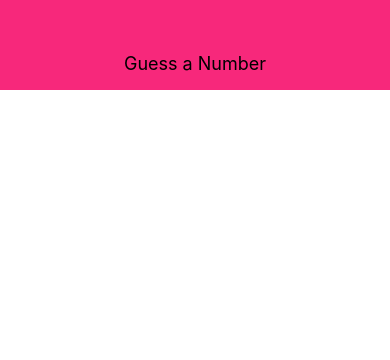
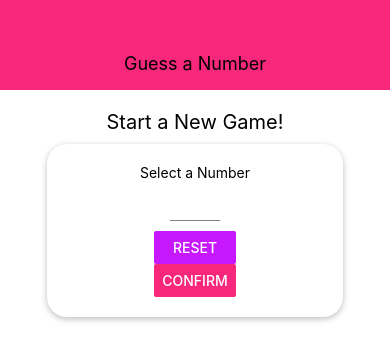
Before and after one commit to billbill96/guess-a-number-react-native, a React Native app: screen / in a window 390 px wide. Shown: the top 360 px of the page. Built offline with nearby package versions, Linux system fonts and the light colour scheme.

Commit message:
add more screen

```diff
--- a/App.js
+++ b/App.js
@@ -1,12 +1,36 @@
 import { StatusBar } from 'expo-status-bar';
-import React from 'react';
+import React, { useState } from 'react';
 import { StyleSheet, Text, View } from 'react-native';
-import Header from './components/header';
+
+import Header from './components/Header';
+import StartGameScreen from './screens/StartGameScreen';
+import GameScreen from './screens/GameScreen';
+import GameOverScreen from './screens/GameOverScreen';
 
 export default function App() {
+  const [userNumber, setUserNumber] = useState();
+  const [guessRounds, setGuessRounds] = useState(0);
+
+  const startGameHandler = (selectedNumber) => {
+    setUserNumber(selectedNumber);
+    setGuessRounds(0);
+  }
+
+  const gameOverHandler = numOfRounds => {
+    setGuessRounds(numOfRounds);
+  }
+
+  let content = <StartGameScreen onStartGame={startGameHandler} />
+  if (userNumber && guessRounds <= 0) {
+    content = <GameScreen userChoice={userNumber} onGameOver={gameOverHandler}/>
+  } else if (guessRounds > 0) {
+    content = <GameOverScreen />
+  }
+
   return (
     <View style={styles.screen}>
-      <Header title="Guess a Number"/>
+      <Header title="Guess a Number" />
+      {content}
     </View>
   );
 }
--- /dev/null
+++ b/components/Card.js
@@ -0,0 +1,26 @@
+import React from 'react';
+import { View, StyleSheet } from 'react-native';
+
+const Card = props => {
+    return (
+        <View style={{...styles.card, ...props.style}}>
+            {props.children}
+        </View>
+    )
+};
+
+const styles = StyleSheet.create({
+    card: {
+        alignItems: 'center',
+        shadowColor: 'black',
+        shadowOffset: { height: 2, width: 0 },
+        shadowRadius: 6,
+        shadowOpacity: 0.26,
+        backgroundColor: 'white',
+        elevation: 8,
+        padding: 20,
+        borderRadius: 20
+    }
+});
+
+export default Card;
--- /dev/null
+++ b/components/Input.js
@@ -0,0 +1,19 @@
+import React from 'react';
+import { TextInput, StyleSheet } from 'react-native';
+
+const Input = props => {
+    return (
+        <TextInput {...props} style={{...styles.input, ...props.styles}}/>
+    );
+};
+
+const styles = StyleSheet.create({
+    input: {
+        height: 30,
+        borderBottomColor: 'grey',
+        borderBottomWidth: 1,
+        marginVertical: 10
+    }
+});
+
+export default Input;
--- /dev/null
+++ b/components/NumberContainer.js
@@ -0,0 +1,30 @@
+import React from 'react';
+import { View, Text, StyleSheet } from 'react-native';
+
+import Colors from '../constants/color';
+
+const NumberContainer = props => {
+    return (
+        <View style={styles.container}>
+            <Text style={styles.number}>{props.children}</Text>
+        </View>
+    )
+};
+
+const styles = StyleSheet.create({
+    container: {
+        borderWidth: 2,
+        borderColor: Colors.accent,
+        padding: 10,
+        borderRadius: 10,
+        marginVertical: 10,
+        alignItems: 'center',
+        justifyContent: 'center'
+    },
+    number: {
+      color: Colors.accent,
+      fontSize: 22
+    }
+});
+
+export default NumberContainer;
--- a/components/header.js
+++ b/components/header.js
@@ -1,5 +1,7 @@
 import React from 'react';
 import { View, Text, StyleSheet } from 'react-native';
+
+import Colors from '../constants/color';
 
 const Header = props => {
     return (
@@ -14,7 +16,7 @@ const styles = StyleSheet.create({
         width: '100%',
         height: 90,
         paddingTop: 36,
-        backgroundColor: '#f7287b',
+        backgroundColor: Colors.primary,
         alignItems: 'center',
         justifyContent: 'center'
     },
--- /dev/null
+++ b/constants/color.js
@@ -0,0 +1,4 @@
+export default {
+    primary: '#f7287b',
+    accent: '#c717fc'
+};
--- /dev/null
+++ b/screens/GameOverScreen.js
@@ -0,0 +1,22 @@
+import React from 'react';
+import { View,
+    Text,
+    StyleSheet } from 'react-native';
+
+const GameOverScreen = props => {
+    return (
+        <View style={styles.screen}>
+            <Text>The Game is Over!</Text>
+        </View>
+    )
+}
+
+const styles = StyleSheet.create({
+    screen: {
+        flex: 1,
+        justifyContent: 'center',
+        alignItems: 'center'
+    }
+});
+
+export default GameOverScreen;
--- /dev/null
+++ b/screens/GameScreen.js
@@ -0,0 +1,81 @@
+import React, { useState, useRef, useEffect } from 'react';
+import { View,
+    Text,
+    Button,
+    Alert,
+    StyleSheet } from 'react-native';
+
+import NumberContainer from '../components/NumberContainer';
+import Card from '../components/Card';
+
+const generateRandomBetween = (min, max, exclude) => {
+    min = Math.ceil(min);
+    max = Math.floor(max);
+    const rndNum = Math.floor(Math.random() * (max-min)) + min;
+    if (rndNum === exclude) {
+        return generateRandomBetween(min, max, exclude);
+    } else {
+        return rndNum;
+    }
+};
+
+const GameScreen = props => {
+    const [currentGuess, setCurrentGuess] = useState(
+        generateRandomBetween(1, 100, props.userChoice)
+    );
+
+    const [rounds, setRounds] = useState(0);
+    const currentLow = useRef(1);
+    const currentHight = useRef(100);
+
+    const { userChoice, onGameOver} = props;
+    useEffect(() => {
+        if (currentGuess == userChoice) {
+            onGameOver(rounds);
+        }
+    }, [currentGuess, userChoice, onGameOver]);
+
+    const nextGuesHandler = direction => {
+        if (direction === 'lower' && currentGuess < props.userChoice ||
+            (direction === 'greater' && currentGuess > props.userChoice)) {
+                Alert.alert('Dont lie!', 'You know that is wrong...',
+                    [{text: 'Sorry!', style: 'cancel'}]);
+                return;
+        }
+        if (direction === 'lower') {
+            currentHight.current = currentGuess;
+        } else {
+            currentLow.current = currentGuess;
+        }
+        const nextNumber = generateRandomBetween(currentLow.current, currentHight.current, currentGuess);
+        setCurrentGuess(nextNumber);
+        setRounds(curRounds => curRounds + 1)
+    }
+
+    return (
+        <View style={styles.screen}>
+            <Text>Opponent's guess</Text>
+            <NumberContainer>{currentGuess}</NumberContainer>
+            <Card style={styles.buttonContainer}>
+                <Button title="LOWER" onPress={nextGuesHandler.bind(this, 'lower')} />
+                <Button title="GREATER" onPress={nextGuesHandler.bind(this, 'greater')}/>
+            </Card>
+        </View>
+    )
+};
+
+const styles = StyleSheet.create({
+    screen: {
+        flex: 1,
+        padding: 10,
+        alignItems: 'center'
+    },
+    buttonContainer: {
+        flexDirection: 'row',
+        justifyContent: 'space-around',
+        marginTop: 20,
+        maxWidth: '80%'
+    }
+});
+
+export default GameScreen;
--- /dev/null
+++ b/screens/StartGameScreen.js
@@ -0,0 +1,113 @@
+import React, { useState } from 'react';
+import { View,
+    StyleSheet,
+    Text,
+    Button,
+    TouchableWithoutFeedback,
+    Keyboard,
+    Alert } from 'react-native';
+
+import Card from '../components/Card';
+import Input from '../components/Input';
+import Colors from '../constants/color';
+import NumberContainer from '../components/NumberContainer';
+
+const StartGameScreen = props => {
+    const [enteredValue, setEnteredValue ] = useState('');
+    const [confirmed, setConfirmed] = useState(false);
+    const [selectedNumber, setSelectedNumber] = useState();
+
+    const numberInputHandler = inputText => {
+        setEnteredValue(inputText.replace(/[^0-9]/g, '')); //regular expression
+    };
+
+    const resetInputHandler = () => {
+        setEnteredValue('');
+    }
+
+    const confirmInputHandler = () => {
+        const chosenNumber = parseInt(enteredValue);
+        if (isNaN(chosenNumber) || chosenNumber <= 0 || chosenNumber > 99) {
+            Alert.alert('Invalid number!', 'Number has to be a number betwwn 1 and 99',
+            [{text: 'Okay', style:'destructive', onPress: resetInputHandler}]);
+            return;
+        }
+        setConfirmed(true);
+        setSelectedNumber(chosenNumber);
+        setEnteredValue('');
+        Keyboard.dismiss();
+    }
+
+    let confirmedOutput;
+    if (confirmed) {
+        confirmedOutput = (
+            <Card style={props.summaryContainer}>
+                <Text>You selected</Text>
+                <NumberContainer>{selectedNumber}</NumberContainer>
+                <Button title="STRT GAME" onPress={() => props.onStartGame(selectedNumber)}/>
+            </Card>
+        )
+    }
+
+    return (
+        <TouchableWithoutFeedback onPress={() => {
+            Keyboard.dismiss();
+        }}>
+            <View style={styles.screen}>
+                <Text style={styles.title}>Start a New Game!</Text>
+                <Card style={styles.inputContainer}>
+                    <Text>Select a Number</Text>
+                    <Input styles={styles.input}
+                        blurOnSubmit={true}
+                        autoCapitalize='none'
+                        autoCorrect={false}
+                        keyboardType='number-pad'
+                        maxLength={2}
+                        value={enteredValue}
+                        onChangeText={numberInputHandler}
+                        />
+                    <View styles={styles.buttonContainer}>
+                        <Button title="Reset" onPress={resetInputHandler} color={Colors.accent}/>
+                        <Button title="Confirm" onPress={confirmInputHandler} color={Colors.primary}/>
+                    </View>
+                </Card>
+                {confirmedOutput}
+            </View>
+        </TouchableWithoutFeedback>
+    )
+};
+
+const styles = StyleSheet.create({
+    screen: {
+        flex: 1,
+        padding: 10,
+        alignItems: 'center'
+    },
+    title: {
+        fontSize: 20,
+        marginVertical: 10
+    },
+    inputContainer: {
+        width: 300,
+        maxWidth: '80%'
+    },
+    buttonContainer: {
+        flexDirection: 'row',
+        width: '100%',
+        justifyContent: 'space-between',
+        paddingHorizontal: 15
+    },
+    button: {
+        width: 100,
+    },
+    input: {
+        width: 50,
+        textAlign: 'center'
+    },
+    summaryContainer: {
+        marginTop: 20,
+        alignItems: 'center'
+    }
+});
+
+export default StartGameScreen;
```
